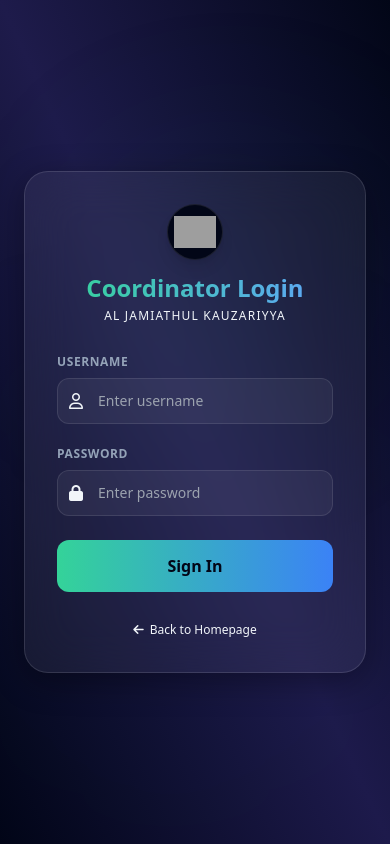
After one commit to MHD-Hudaif/makthab-kauzariyya, a PHP site: page /Laragon/login.php in a window 390 px wide. The commit adds this page. Run offline with PHP 8.4, Linux system fonts and the light colour scheme; data comes from the database, SQL or seed files in the repository; tables that the repository leaves empty hold one stand-in row (values such as "Sample post"); some libraries are stand-ins or nearby versions; grey boxes are pictures that could not be loaded.

Commit message:
feat: implement session authentication, login/logout screens, and a sleek responsive sidebar dashboard layout for coordinator.php

```diff
--- a/install_users.sql
+++ b/install_users.sql
@@ -21,7 +21,7 @@ CREATE TABLE IF NOT EXISTS `students` (
   `user_id` int UNSIGNED NOT NULL,
   `admission_no` varchar(50) DEFAULT NULL UNIQUE,
   `parent_name` varchar(200) DEFAULT NULL,
-  `class_name` varchar(50) DEFAULT NULL,
+  `class_id` int UNSIGNED DEFAULT NULL,
   `dob` date DEFAULT NULL,
   CONSTRAINT `fk_students_user` FOREIGN KEY (`user_id`) REFERENCES `users` (`id`) ON DELETE CASCADE
 ) ENGINE=InnoDB DEFAULT CHARSET=utf8mb4 COLLATE=utf8mb4_unicode_ci;
--- /dev/null
+++ b/login.php
@@ -0,0 +1,172 @@
+<?php
+session_start();
+require_once 'db.php';
+
+// Redirect if already logged in
+if (!empty($_SESSION['user']) && in_array($_SESSION['user']['role'], ['coordinator', 'admin'])) {
+    header('Location: coordinator.php');
+    exit;
+}
+
+$error = '';
+
+if (($_SERVER['REQUEST_METHOD'] ?? '') === 'POST') {
+    $username = trim($_POST['username'] ?? '');
+    $password = $_POST['password'] ?? '';
+
+    if (empty($username) || empty($password)) {
+        $error = 'Please enter both username and password.';
+    } else {
+        try {
+            $stmt = $pdo->prepare("SELECT * FROM users WHERE username = ? AND status = 'active'");
+            $stmt->execute([$username]);
+            $user = $stmt->fetch();
+
+            if ($user && password_verify($password, $user['password'])) {
+                // Verify role permission
+                if (in_array($user['role'], ['coordinator', 'admin'])) {
+                    $_SESSION['user'] = [
+                        'id' => $user['id'],
+                        'username' => $user['username'],
+                        'full_name' => $user['full_name'],
+                        'email' => $user['email'],
+                        'role' => $user['role'],
+                        'profile_photo' => $user['profile_photo']
+                    ];
+
+                    // Update last login timestamp
+                    $updateStmt = $pdo->prepare("UPDATE users SET last_login = NOW() WHERE id = ?");
+                    $updateStmt->execute([$user['id']]);
+
+                    header('Location: coordinator.php');
+                    exit;
+                } else {
+                    $error = 'Access Denied: Only coordinators and administrators are permitted to enter.';
+                }
+            } else {
+                $error = 'Invalid username or password.';
+            }
+        } catch (PDOException $e) {
+            $error = 'Database error: ' . $e->getMessage();
+        }
+    }
+}
+?>
+<!DOCTYPE html>
+<html lang="en">
+<head>
+    <meta charset="UTF-8">
+    <meta name="viewport" content="width=device-width, initial-scale=1.0">
+    <title>Kauzariyya Portal - Login</title>
+    <script src="https://cdn.tailwindcss.com"></script>
+    <link rel="stylesheet" href="https://cdnjs.cloudflare.com/ajax/libs/font-awesome/6.4.0/css/all.min.css">
+
+    <style>
+        /* Liquid Blob Animations */
+        @keyframes morph-blob-1 {
+            0%, 100% { border-radius: 42% 58% 70% 30% / 45% 45% 55% 55%; transform: translate(0, 0) scale(1); }
+            50% { border-radius: 70% 30% 52% 48% / 60% 40% 60% 40%; transform: translate(40px, 30px) scale(1.1); }
+        }
+        @keyframes morph-blob-2 {
+            0%, 100% { border-radius: 70% 30% 52% 48% / 60% 40% 60% 40%; transform: translate(0, 0) scale(1); }
+            50% { border-radius: 42% 58% 70% 30% / 45% 45% 55% 55%; transform: translate(-40px, -30px) scale(1.15); }
+        }
+
+        .animate-blob-1 {
+            animation: morph-blob-1 18s infinite alternate ease-in-out;
+        }
+        .animate-blob-2 {
+            animation: morph-blob-2 15s infinite alternate ease-in-out;
+        }
+
+        /* Glassmorphism Styles */
+        .glass-panel {
+            background: rgba(255, 255, 255, 0.06);
+            backdrop-filter: blur(24px);
+            -webkit-backdrop-filter: blur(24px);
+            border: 1px solid rgba(255, 255, 255, 0.12);
+            box-shadow: 0 8px 32px 0 rgba(0, 0, 0, 0.35);
+        }
+
+        .glass-input {
+            background: rgba(255, 255, 255, 0.05);
+            border: 1px solid rgba(255, 255, 255, 0.1);
+            color: #fff;
+            transition: all 0.3s ease;
+        }
+
+        .glass-input:focus {
+            background: rgba(255, 255, 255, 0.1);
+            border-color: rgba(52, 211, 153, 0.5); /* emerald-400 */
+            outline: none;
+            box-shadow: 0 0 10px 0 rgba(52, 211, 153, 0.15);
+        }
+    </style>
+</head>
+<body class="relative min-h-screen bg-slate-950 text-slate-100 flex items-center justify-center p-6 overflow-hidden">
+
+    <!-- Background Color Layer -->
+    <div class="fixed inset-0 bg-gradient-to-tr from-slate-950 via-indigo-950 to-slate-950 z-[-3]"></div>
+
+    <!-- Liquid Glass Organic Blobs -->
+    <div class="fixed inset-0 overflow-hidden pointer-events-none z-[-2]">
+        <div class="absolute top-[20%] left-[25%] w-[45vw] h-[45vw] max-w-[500px] bg-emerald-500/10 blur-[100px] animate-blob-1"></div>
+        <div class="absolute bottom-[20%] right-[25%] w-[40vw] h-[40vw] max-w-[450px] bg-blue-600/10 blur-[120px] animate-blob-2"></div>
+    </div>
+
+    <!-- Login Card -->
+    <div class="w-full max-w-md glass-panel rounded-3xl p-8 space-y-6 relative">
+
+        <!-- Logo / Heading -->
+        <div class="text-center space-y-3">
+            <div class="inline-flex w-14 h-14 rounded-full overflow-hidden bg-slate-950 border border-white/10 items-center justify-center p-1.5 shadow-lg">
+                <img src="https://kauzariyya.com/wp-content/uploads/2024/01/Kauzariyya-Old-Curve.png" alt="Logo" class="w-full h-full object-contain">
+            </div>
+            <div>
+                <h1 class="text-2xl font-bold bg-gradient-to-r from-emerald-400 to-blue-400 bg-clip-text text-transparent">Coordinator Login</h1>
+                <p class="text-xs text-slate-450 uppercase tracking-widest mt-1">Al Jamiathul Kauzariyya</p>
+            </div>
+        </div>
+
+        <?php if (!empty($error)): ?>
+            <div class="bg-red-500/10 border border-red-500/30 text-red-400 p-3.5 rounded-xl text-xs flex items-center gap-2">
+                <i class="fa-solid fa-circle-exclamation text-base"></i>
+                <span><?= htmlspecialchars($error) ?></span>
+            </div>
+        <?php endif; ?>
+
+        <!-- Form -->
+        <form action="login.php" method="POST" class="space-y-4">
+            <div class="space-y-1.5">
+                <label for="username" class="text-xs text-slate-400 font-semibold uppercase tracking-wider">Username</label>
+                <div class="relative">
+                    <span class="absolute inset-y-0 left-0 pl-3 flex items-center text-slate-550"><i class="fa-regular fa-user"></i></span>
+                    <input type="text" name="username" id="username" class="glass-input w-full pl-10 pr-4 py-3 rounded-xl text-sm" placeholder="Enter username" required autocomplete="username">
+                </div>
+            </div>
+
+            <div class="space-y-1.5">
+                <label for="password" class="text-xs text-slate-400 font-semibold uppercase tracking-wider">Password</label>
+                <div class="relative">
+                    <span class="absolute inset-y-0 left-0 pl-3 flex items-center text-slate-550"><i class="fa-solid fa-lock"></i></span>
+                    <input type="password" name="password" id="password" class="glass-input w-full pl-10 pr-4 py-3 rounded-xl text-sm" placeholder="Enter password" required autocomplete="current-password">
+                </div>
+            </div>
+
+            <div class="pt-2">
+                <button type="submit" class="w-full bg-gradient-to-r from-emerald-400 to-blue-500 text-slate-950 font-bold py-3.5 rounded-xl hover:shadow-lg hover:shadow-emerald-400/20 transition duration-300">
+                    Sign In
+                </button>
+            </div>
+        </form>
+
+        <div class="text-center">
+            <a href="index.php" class="inline-flex items-center gap-1.5 text-xs text-slate-450 hover:text-white transition">
+                <i class="fa-solid fa-arrow-left"></i> Back to Homepage
+            </a>
+        </div>
+
+    </div>
+
+</body>
+</html>
```
Also changed, not shown: coordinator.php (+107 -93 lines), logout.php (added, +13 -0 lines).
